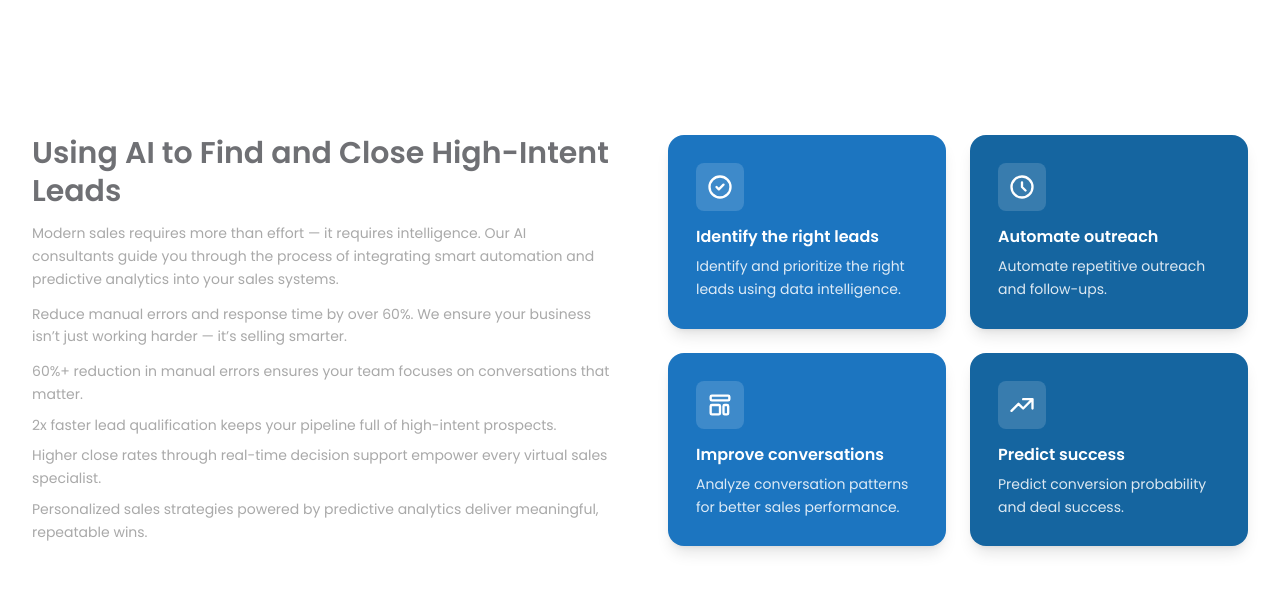
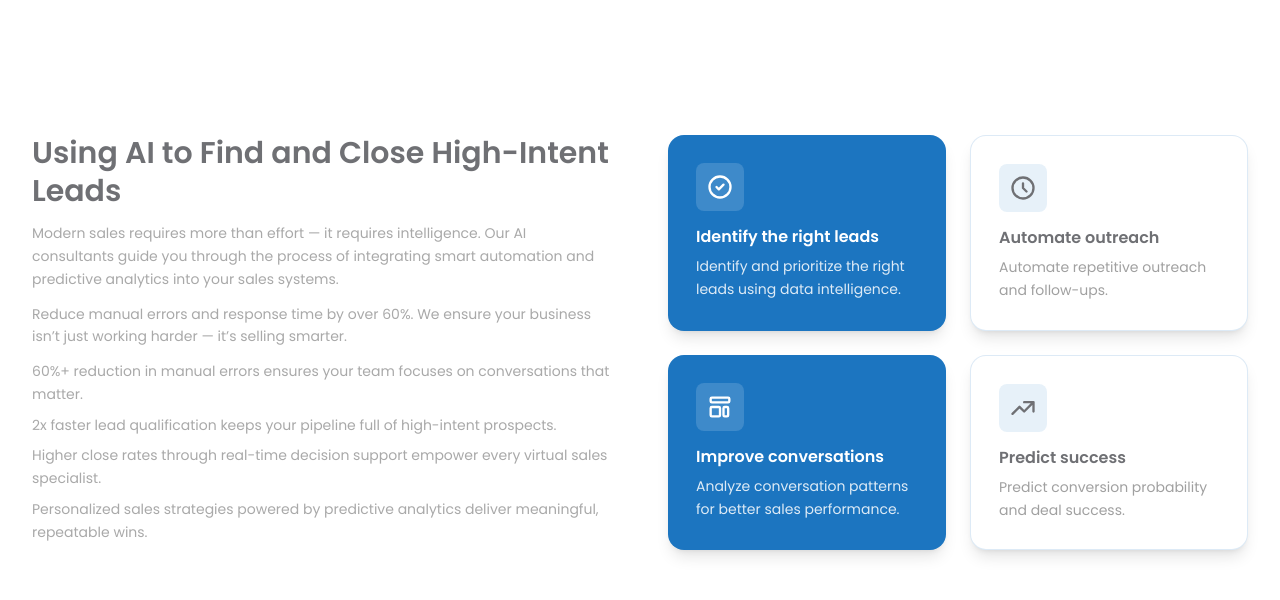
Before and after one commit to Sharmeen-Rauf/escabiz, a Next.js app: page /virtual-staff-augmentation/sales-vsa in a window 1280 px wide. Shown: the part 3320-3920 px from the top of the page. Built offline with nearby package versions, Linux system fonts and the light colour scheme.

Commit message:
Refactor card styles on Sales VSA page: update background colors, text colors, and borders for improved visual contrast and consistency across service items.

```diff
--- a/src/app/virtual-staff-augmentation/sales-vsa/page.tsx
+++ b/src/app/virtual-staff-augmentation/sales-vsa/page.tsx
@@ -377,17 +377,21 @@ export default function SalesVSAPage() {
               {aiCards.map((card, index) => (
                 <div
                   key={card.title}
-                  className={`rounded-2xl px-6 sm:px-7 py-6 sm:py-7 shadow-lg hover:shadow-2xl transition-transform duration-300 hover:-translate-y-1 text-white ${
-                    index % 2 === 0 ? 'bg-[#1c75c0]' : 'bg-[#1565a0]'
+                  className={`rounded-2xl px-6 sm:px-7 py-6 sm:py-7 shadow-lg hover:shadow-2xl transition-transform duration-300 hover:-translate-y-1 ${
+                    index % 2 === 0 ? 'bg-[#1c75c0] text-white' : 'bg-white text-[#6f7074] border border-[#1c75c0]/15'
                   }`}
                 >
-                  <div className="w-12 h-12 rounded-lg bg-white/15 flex items-center justify-center mb-4">
-                    <svg className="w-7 h-7 text-white" fill="none" stroke="currentColor" viewBox="0 0 24 24">
+                  <div className={`w-12 h-12 rounded-lg flex items-center justify-center mb-4 ${index % 2 === 0 ? 'bg-white/15' : 'bg-[#1c75c0]/10'}`}>
+                    <svg className={`w-7 h-7 ${index % 2 === 0 ? 'text-white' : 'text-[#6f7074]'}`} fill="none" stroke="currentColor" viewBox="0 0 24 24">
                       <path strokeLinecap="round" strokeLinejoin="round" strokeWidth={2} d={card.iconPath} />
                     </svg>
                   </div>
-                  <h3 className="text-sm md:text-base font-semibold leading-tight mb-2">{card.title}</h3>
-                  <p className="text-xs md:text-sm text-white/85 leading-relaxed font-normal">{card.description}</p>
+                  <h3 className={`text-sm md:text-base font-semibold leading-tight mb-2 ${index % 2 === 0 ? '' : 'text-[#6f7074]'}`}>
+                    {card.title}
+                  </h3>
+                  <p className={`text-xs md:text-sm leading-relaxed font-normal ${index % 2 === 0 ? 'text-white/85' : 'text-[#a0a0a0]'}`}>
+                    {card.description}
+                  </p>
                 </div>
               ))}
             </div>
```
